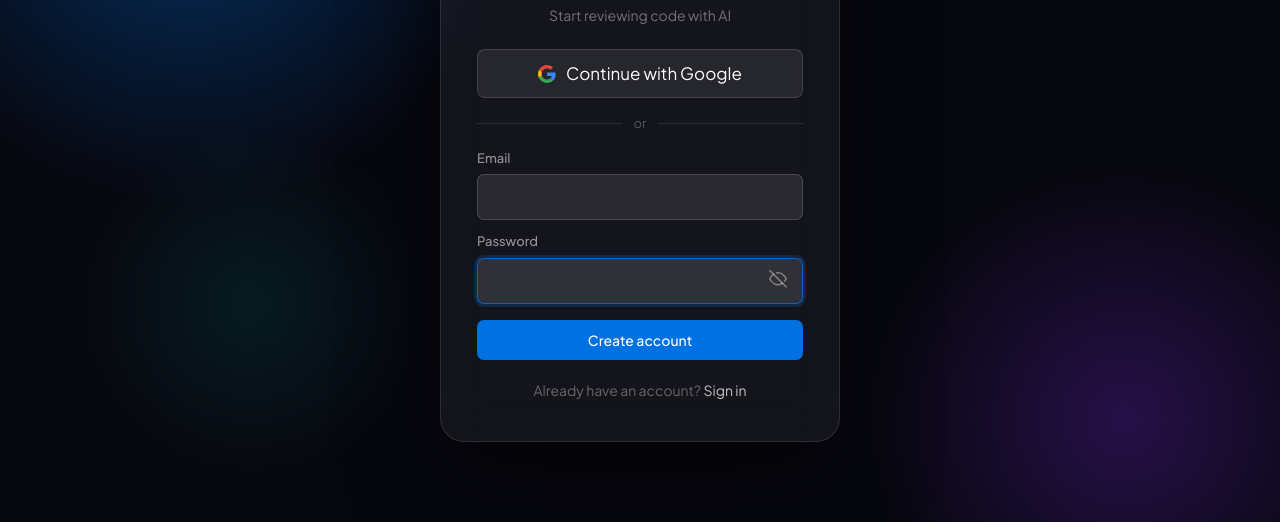
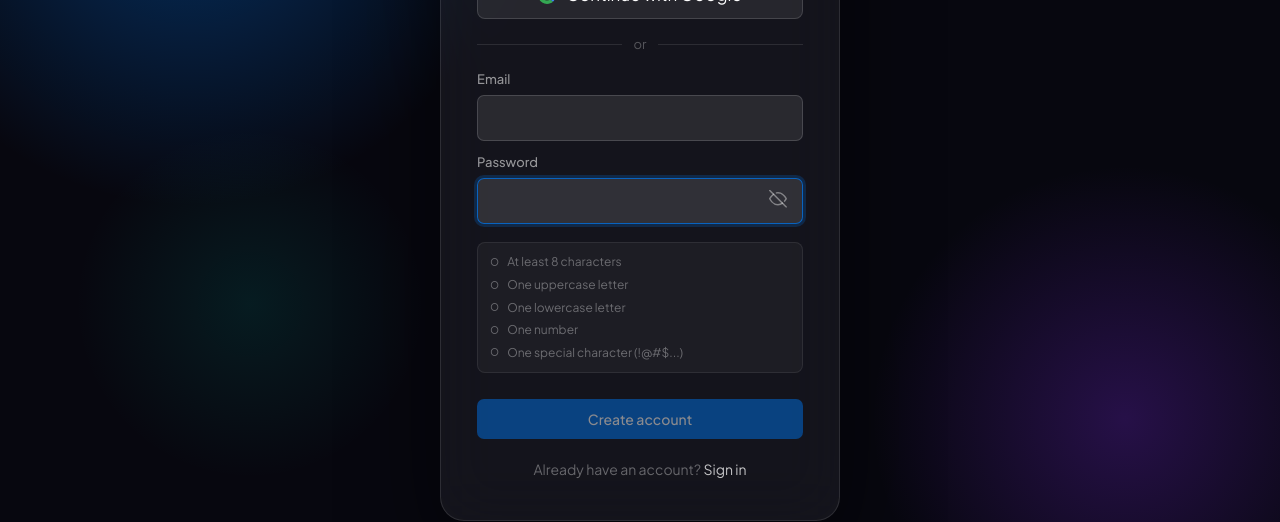
Before and after one commit to ApparentlyTejas/ai-code-review-assistant, a React (Vite) app in the folder frontend/: page /register in a window 1280 px wide. Both pictures are taken after a click on the button 778 px from the left and 526 px from the top of the page. Shown: the part 246-768 px from the top of the page. Built offline with nearby package versions, Linux system fonts and the light colour scheme; no server answers.

Commit message:
add password strength requirements on register

```diff
--- a/frontend/src/pages/Register.tsx
+++ b/frontend/src/pages/Register.tsx
@@ -5,6 +5,14 @@ import { registerUser } from "../api/auth";
 import { useAuth } from "../auth/AuthContext";
 import { GoogleLoginButton } from "../components/GoogleLoginButton";
 import { Logo } from "../components/Logo";
+
+const checks = [
+  { label: "At least 8 characters", test: (p: string) => p.length >= 8 },
+  { label: "One uppercase letter", test: (p: string) => /[A-Z]/.test(p) },
+  { label: "One lowercase letter", test: (p: string) => /[a-z]/.test(p) },
+  { label: "One number", test: (p: string) => /[0-9]/.test(p) },
+  { label: "One special character (!@#$...)", test: (p: string) => /[^A-Za-z0-9]/.test(p) },
+];
 
 export function Register() {
   const { loginGoogle } = useAuth();
@@ -14,9 +22,13 @@ export function Register() {
   const [error, setError] = useState<string | null>(null);
   const [isSubmitting, setIsSubmitting] = useState(false);
   const [showPassword, setShowPassword] = useState(false);
+  const [passwordFocused, setPasswordFocused] = useState(false);
+
+  const passwordValid = checks.every(c => c.test(password));
 
   async function handleSubmit(event: FormEvent) {
     event.preventDefault();
+    if (!passwordValid) return;
     setError(null);
     setIsSubmitting(true);
     try {
@@ -87,7 +99,16 @@ export function Register() {
           <label>
             Password
             <div style={{ position: "relative" }}>
-              <input type={showPassword ? "text" : "password"} value={password} onChange={(e) => setPassword(e.target.value)} minLength={8} required autoComplete="new-password" style={{ width: "100%", paddingRight: 44 }} />
+              <input
+                type={showPassword ? "text" : "password"}
+                value={password}
+                onChange={(e) => setPassword(e.target.value)}
+                onFocus={() => setPasswordFocused(true)}
+                onBlur={() => setPasswordFocused(false)}
+                required
+                autoComplete="new-password"
+                style={{ width: "100%", paddingRight: 44 }}
+              />
               <button type="button" onClick={() => setShowPassword(p => !p)} style={{ position: "absolute", right: 12, top: "50%", transform: "translateY(-50%)", background: "none", border: "none", padding: 4, cursor: "pointer", color: "rgba(255,255,255,0.4)", width: "auto" }}>
                 {showPassword
                   ? <svg width="18" height="18" viewBox="0 0 24 24" fill="none" stroke="currentColor" strokeWidth="2" strokeLinecap="round" strokeLinejoin="round"><path d="M17.94 17.94A10.07 10.07 0 0 1 12 20c-7 0-11-8-11-8a18.45 18.45 0 0 1 5.06-5.94"/><path d="M9.9 4.24A9.12 9.12 0 0 1 12 4c7 0 11 8 11 8a18.5 18.5 0 0 1-2.16 3.19"/><line x1="1" y1="1" x2="23" y2="23"/></svg>
@@ -96,8 +117,23 @@ export function Register() {
               </button>
             </div>
           </label>
+
+          {(passwordFocused || password.length > 0) && (
+            <div style={{ display: "flex", flexDirection: "column", gap: 5, margin: "6px 0 10px", padding: "10px 12px", background: "rgba(255,255,255,0.04)", borderRadius: 8, border: "1px solid rgba(255,255,255,0.08)" }}>
+              {checks.map(c => {
+                const met = c.test(password);
+                return (
+                  <div key={c.label} style={{ display: "flex", alignItems: "center", gap: 8, fontSize: 12, color: met ? "#34c759" : "rgba(255,255,255,0.35)" }}>
+                    <span style={{ fontSize: 10 }}>{met ? "✓" : "○"}</span>
+                    {c.label}
+                  </div>
+                );
+              })}
+            </div>
+          )}
+
           {error && <p className="error">{error}</p>}
-          <button type="submit" disabled={isSubmitting} style={{ width: "100%", marginTop: 4 }}>
+          <button type="submit" disabled={isSubmitting || !passwordValid} style={{ width: "100%", marginTop: 4 }}>
             {isSubmitting ? "Creating account…" : "Create account"}
           </button>
         </form>
```
Also changed, not shown: 1 other file (tests, documents, lock files or other folders).
